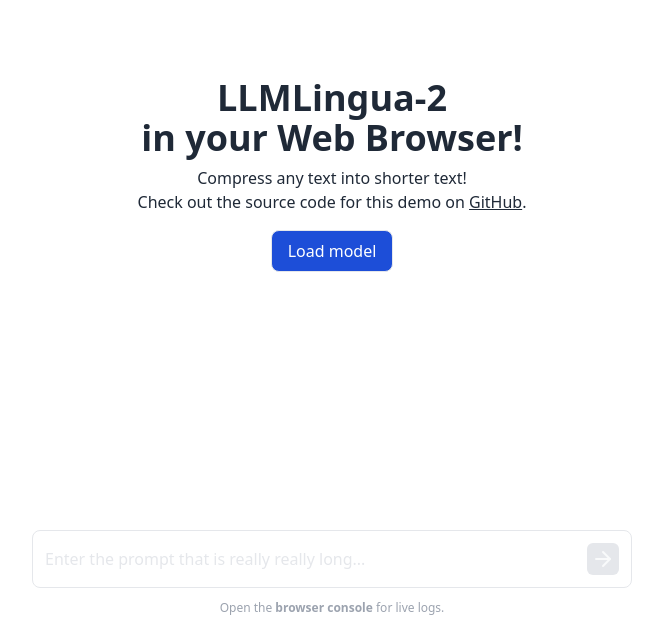
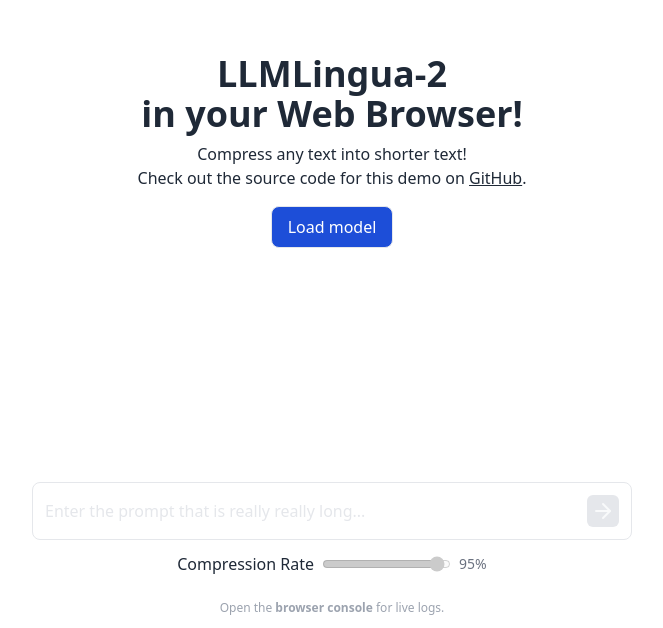
Before and after one commit to atjsh/llmlingua-2-js, a React (Vite) app in the folder examples/react-vite-webgpu/: page / in a window 1280 px wide. Shown: the part 172-800 px from the top of the page, without its empty margins (308-971 px from the left). Built offline with nearby package versions, Linux system fonts and the light colour scheme.

Commit message:
feat: add rate setting feature
Signed-off-by: 전성훈 / SUNG HOON CHON <letaem77@gmail.com>

```diff
--- a/examples/react-vite-webgpu/package.json
+++ b/examples/react-vite-webgpu/package.json
@@ -10,7 +10,7 @@
     "preview": "vite preview"
   },
   "dependencies": {
-    "@atjsh/llmlingua-2": "^1.0.7",
+    "@atjsh/llmlingua-2": "^1.0.10",
     "@huggingface/transformers": "3.5.0",
     "@tensorflow/tfjs": "^4.22.0",
     "dompurify": "^3.1.2",
--- a/examples/react-vite-webgpu/src/App.jsx
+++ b/examples/react-vite-webgpu/src/App.jsx
@@ -32,9 +32,13 @@
   const [messages, setMessages] = useState([]);
   const [tps, setTps] = useState(null);
   const [numTokens, setNumTokens] = useState(null);
+  const [compressionRate, setCompressionRate] = useState(95);
 
   function onEnter(message) {
-    setMessages((prev) => [...prev, { role: "user", content: message }]);
+    setMessages((prev) => [
+      ...prev,
+      { role: "user", content: message, compressionRate },
+    ]);
     setTps(null);
     setIsRunning(true);
     setInput("");
@@ -63,9 +67,12 @@
   useEffect(() => {
     // Create the worker if it does not yet exist.
     if (!worker.current) {
-      worker.current = new Worker(new URL("./prompt-compressor.worker.js", import.meta.url), {
+      worker.current = new Worker(
+        new URL("./prompt-compressor.worker.js", import.meta.url),
+        {
           type: "module",
-      });
+        }
+      );
       worker.current.postMessage({ type: "check" }); // Do a feature check
     }
 
@@ -90,14 +97,14 @@
                 return { ...item, ...e.data };
               }
               return item;
-            }),
+            })
           );
           break;
 
         case "done":
           // Model file loaded: remove the progress item from the list.
           setProgressItems((prev) =>
-            prev.filter((item) => item.file !== e.data.file),
+            prev.filter((item) => item.file !== e.data.file)
           );
           break;
 
@@ -191,7 +198,10 @@
       {status === null && messages.length === 0 && (
         <div className="h-full overflow-auto scrollbar-thin flex justify-center items-center flex-col relative">
           <div className="flex flex-col items-center mb-1 max-w-[500px] text-center">
-            <h1 className="text-4xl font-bold mb-1">LLMLingua-2 <br />in your Web Browser!</h1>
+            <h1 className="text-4xl font-bold mb-1">
+              LLMLingua-2 <br />
+              in your Web Browser!
+            </h1>
           </div>
 
           <div className="flex flex-col items-center px-4">
@@ -207,7 +217,8 @@
                 className="underline"
               >
                 GitHub
-              </a>.
+              </a>
+              .
             </p>
 
             {error && (
@@ -265,9 +276,7 @@
                   <div className="font-bold">
                     length: {msg.length.toLocaleString()}
                   </div>
-                  <div className="text-sm">
-                    {msg.slice(0, 200) + "..."}
-                  </div>
+                  <div className="text-sm">{msg.slice(0, 200) + "..."}</div>
                 </div>
               ))}
             </div>
@@ -311,6 +320,7 @@
         </div>
       )}
 
+      <div className="flex flex-col items-center mb-4">
         <div className="mt-2 border dark:bg-gray-700 rounded-lg w-[600px] max-w-[80%] max-h-[200px] mx-auto relative mb-3 flex">
           <textarea
             ref={textareaRef}
@@ -320,7 +330,9 @@
             rows={1}
             value={input}
             disabled={status !== "ready"}
-          title={status === "ready" ? "Model is ready" : "Model not loaded yet"}
+            title={
+              status === "ready" ? "Model is ready" : "Model not loaded yet"
+            }
             onKeyDown={(e) => {
               if (
                 input.length > 0 &&
@@ -352,6 +364,23 @@
             </div>
           )}
         </div>
+        <div className="flex items-center space-x-2 mb-2">
+          <label htmlFor="compressionRate">Compression Rate</label>
+          <input
+            type="range"
+            name="compressionRate"
+            id="compressionRate"
+            min="0"
+            max="100"
+            value={compressionRate}
+            onChange={(e) => setCompressionRate(e.target.value)}
+            disabled={status !== "ready"}
+          />
+          <span className="text-sm text-gray-500 dark:text-gray-300">
+            {compressionRate}%
+          </span>
+        </div>
+      </div>
 
       <p className="text-xs text-gray-400 text-center mb-3">
         Open the <b>browser console</b> for live logs.
--- a/examples/react-vite-webgpu/src/prompt-compressor.worker.js
+++ b/examples/react-vite-webgpu/src/prompt-compressor.worker.js
@@ -32,7 +32,7 @@
         data: "Loading model...",
     });
 
-    const compressor = new PromptCompressorLLMLingua2(modelName, { dtype: "int8" });
+    const compressor = new PromptCompressorLLMLingua2(modelName, { dtype: "int8", device: "webgpu" });
     await compressor.init();
 
     self.postMessage({ status: "ready" });
@@ -41,13 +41,16 @@
 async function generate(messages) {
     self.postMessage({ status: "start" });
 
-    const compressor = new PromptCompressorLLMLingua2(modelName, { dtype: "int8" });
+    const compressor = new PromptCompressorLLMLingua2(modelName, { dtype: "int8", device: "webgpu" });
     await compressor.init();
 
     console.log({ messages });
 
+    const input = messages[messages.length - 1]
+    const compressionRate = (input.compressionRate / 100).toFixed(5)
+    const inputText = input.content;
 
-    const result = await compressor.compress_prompt(messages[messages.length - 1].content, { rate: 0.8 })
+    const result = await compressor.compress_prompt(inputText, { rate: compressionRate })
 
     console.log({ result });
     self.postMessage({
```
Also changed, not shown: 1 other file (tests, documents, lock files or other folders). Lines whose indentation alone changed are shown as unchanged.
